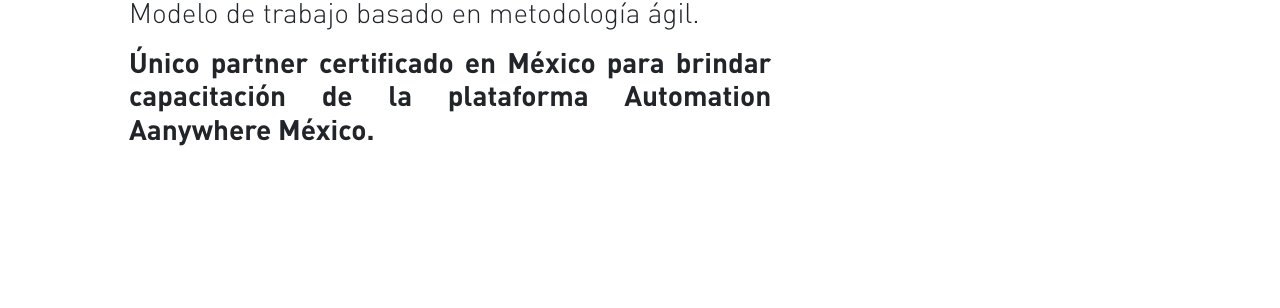
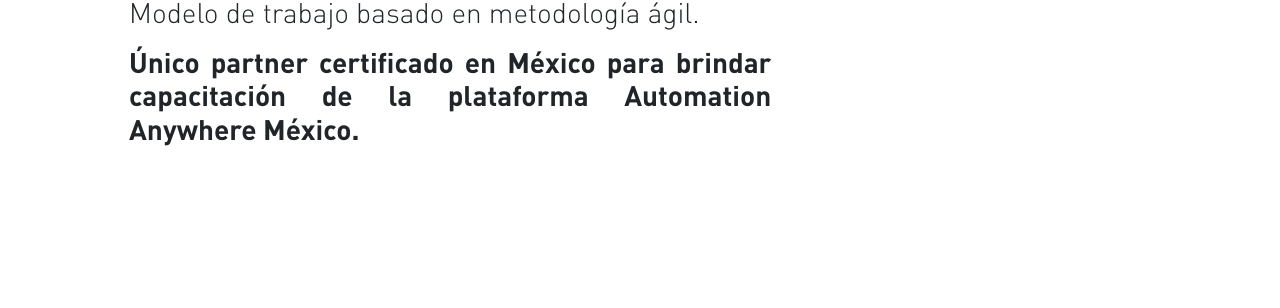
Before and after one commit to smartforcemx/sforce-jekyll, a Jekyll site: the page built from socios.html, in a window 1280 px wide and 900 px high, scrolled down 1338 px. Shown: the part 216-524 px from the top of the window. Built offline with Jekyll 4.4.1, drawn with Linux system fonts in a browser that asks for light colours; nearby versions of some CDN libraries.

Commit message:
Update from Forestry.io Rafael Castañeda Garduño updated _data/partners_intern.yml

```diff
--- a/_data/partners_intern.yml
+++ b/_data/partners_intern.yml
@@ -35,7 +35,7 @@
 smart1_4_parrafo:
   texto:
     es: Único partner certificado en México para brindar capacitación de la plataforma
-      Automation Aanywhere México.
+      Automation Anywhere México.
     en: Only recognized training partner in Mexico for Automation Anywhere.
 aliados_titulo:
   texto:
```
